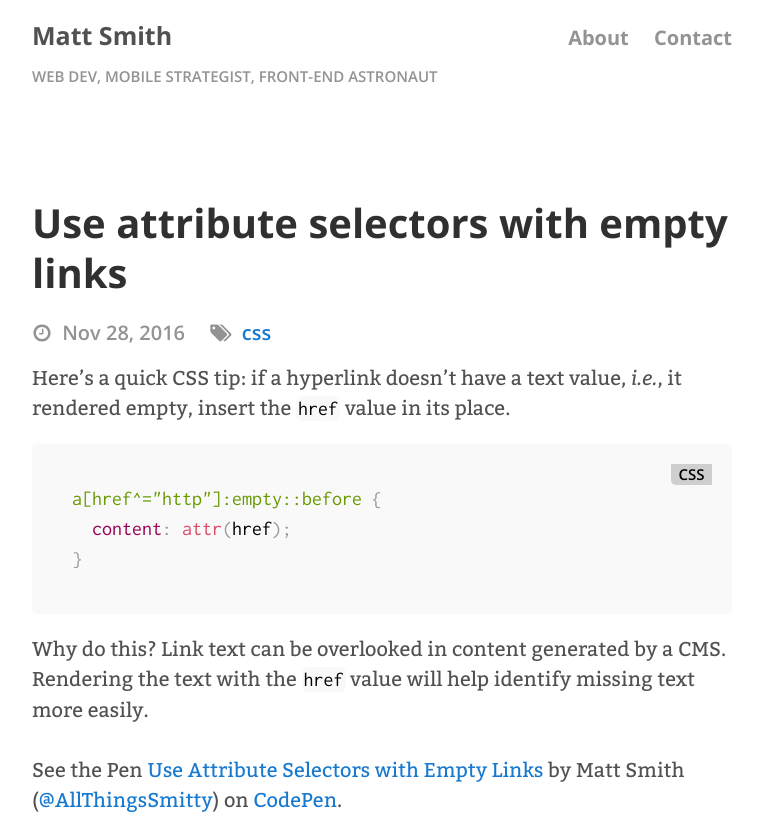
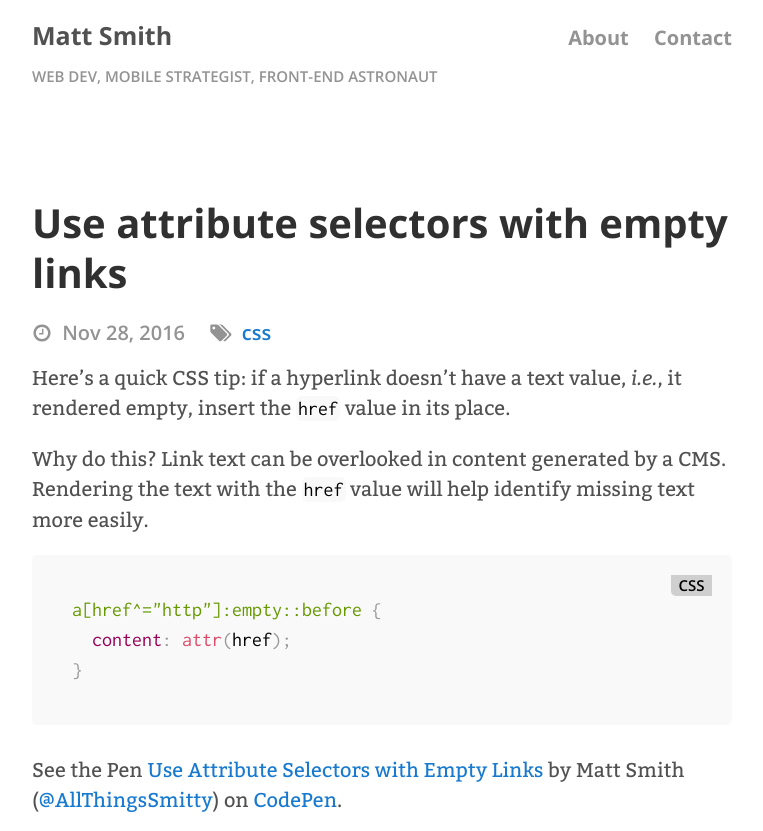
Before and after one commit to AllThingsSmitty/allthingssmitty.github.io, a Jekyll site: the page built from _posts/2016-11-28-use-attribute-selectors-with-empty-links.md, in a window 1280 px wide, cut to the strip 0-831 px from the top of the page. Shown: the whole strip, without its empty margins (258-1021 px from the left). Built offline with Jekyll 4.4.1, drawn with Linux system fonts in a browser that asks for light colours; comment, search, counter and statistics services are not loaded.

Commit message:
Minor edit

````diff
--- a/_posts/2016-11-28-use-attribute-selectors-with-empty-links.md
+++ b/_posts/2016-11-28-use-attribute-selectors-with-empty-links.md
@@ -9,13 +9,13 @@ comments: true
 
 Here's a quick CSS tip: if a hyperlink doesn't have a text value, _i.e._, it rendered empty, insert the `href` value in its place.
 
+Why do this? Link text can be overlooked in content generated by a CMS. Rendering the text with the `href` value will help identify missing text more easily.
+
 ```css
 a[href^="http"]:empty::before {
   content: attr(href);
 }
 ```
-
-Why do this? Link text can be overlooked in content generated by a CMS. Rendering the text with the `href` value will help identify missing text more easily.
 
 <div class="embed">
   <p data-height="450" data-theme-id="0" data-slug-hash="zBzXRx" data-default-tab="result" data-user="AllThingsSmitty" data-embed-version="2" data-pen-title="Use Attribute Selectors with Empty Links" class="codepen">See the Pen <a href="http://codepen.io/AllThingsSmitty/pen/zBzXRx/">Use Attribute Selectors with Empty Links</a> by Matt Smith (<a href="http://codepen.io/AllThingsSmitty">@AllThingsSmitty</a>) on <a href="http://codepen.io">CodePen</a>.</p>
````
